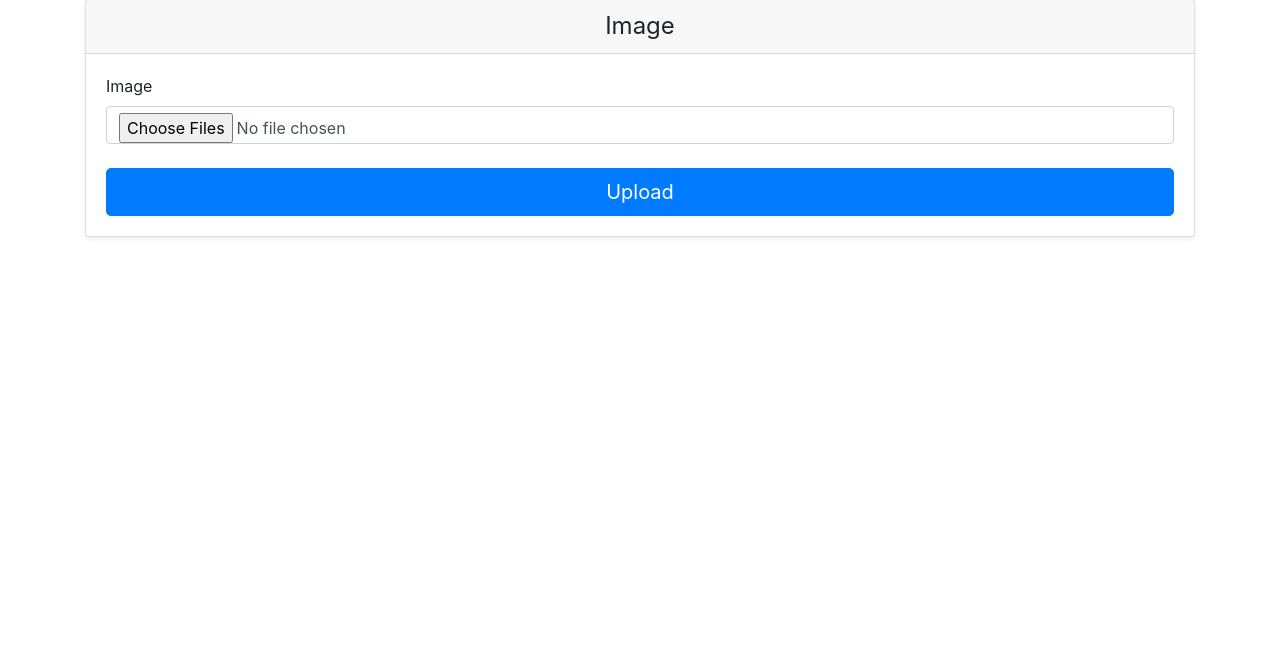
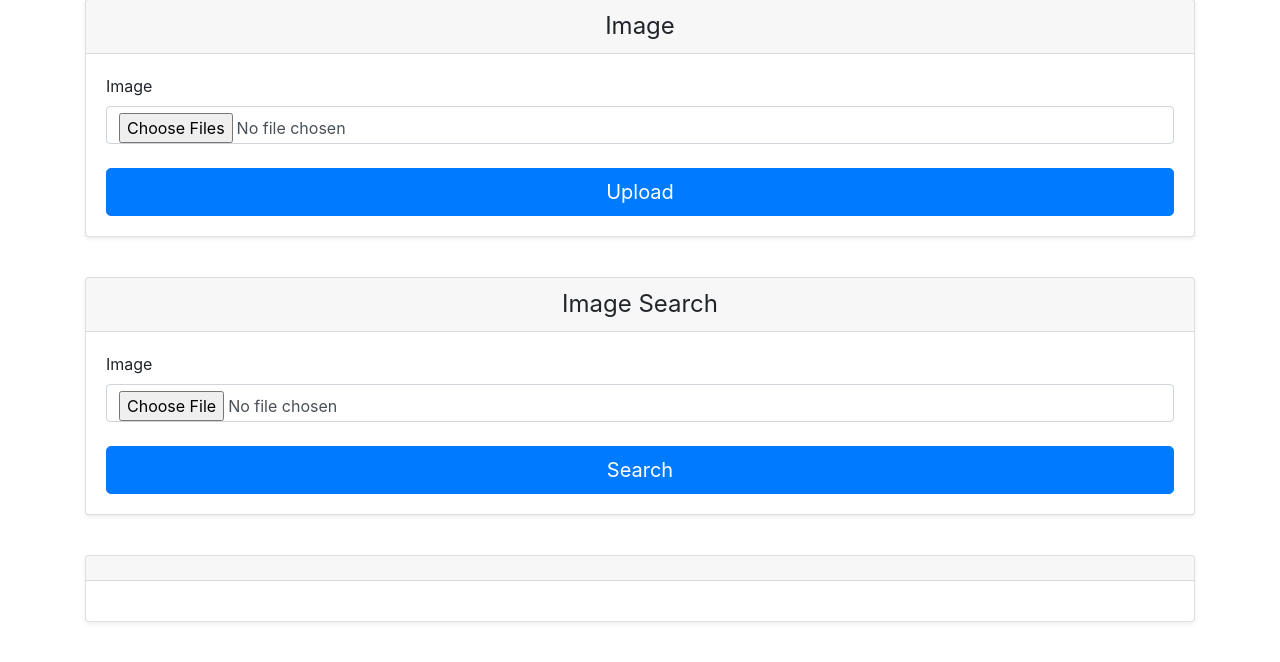
Before and after one commit to Yashkataria/search-and-upload-images, a Flask app: template templates/home.html in a window 1280 px wide. Shown: the part 74-736 px from the top of the page. Run offline with Flask 2, Linux system fonts and the light colour scheme; the template is opened without the code that fills it, so the values that code supplies are empty; parts of the project's set-up code (start-up, migrations or seed data) failed here and were passed over; some libraries are stand-ins or nearby versions.

Commit message:
Added Image Search
- Added CNN Classifier for Image Comparision
- Offline script for calculating image embeddings
- Changed HTML files for Image Searching

```diff
--- a/app.py
+++ b/app.py
@@ -2,11 +2,15 @@
 from flask import Flask, render_template, url_for, redirect, send_from_directory, request, flash, session, jsonify
 import os, logging
 from werkzeug.utils import secure_filename
+import numpy as np
+from CNN_classifier import FeatureExtractor
+from PIL import Image
+from pathlib import Path
 
 app = Flask(__name__)
 
 HOME_FOLDER = os.path.dirname(os.path.realpath(__file__))
-UPLOAD_FOLDER = '{}/uploads/'.format(HOME_FOLDER)
+UPLOAD_FOLDER = '{}/uploads/img'.format(HOME_FOLDER)
 ALLOWED_EXTENSIONS = set(['jpg','png','jpeg','gif'])
 
 logger = logging.getLogger(__name__)
@@ -23,6 +27,14 @@ logger.addHandler(handler)
 app.config['UPLOAD_FOLDER'] = UPLOAD_FOLDER
 app.config['MAX_CONTENT_LENGTH'] = 16*1024*1024
 app.secret_key = 'h233'
+
+CNN = FeatureExtractor()
+features = []
+img_names = []
+for feature_path in os.listdir( app.config['UPLOAD_FOLDER']+'/../feature'):
+    features.append(np.load(app.config['UPLOAD_FOLDER']+'/../feature/'+feature_path))
+    img_names.append(Path("./upload/") / (feature_path.split('.')[0] + ".jpg"))
+features = np.array(features)
 
 def check_file_extension(filename):
     logging.info('Checking file extension')
@@ -41,7 +53,7 @@ def get_file(path):
 
 @app.route('/')
 def home():
-    return render_template('home.html', names=session.keys())
+    return render_template('home.html', names=os.listdir(app.config['UPLOAD_FOLDER']))
 
 @app.route('/upload/<filename>')
 def uploaded_file(filename):
@@ -74,3 +86,38 @@ def upload():
         flash('File(s) saved')
         return redirect(url_for('home'))
     return redirect(url_for('home'))
+
+@app.route('/search', methods=['GET','POST'])
+def search():
+    if request.method == 'POST':
+        logging.info(app.config['UPLOAD_FOLDER'])
+        image = request.files['query_img']
+        if image.filename == '':
+            flash('No selected file')
+            return redirect(url_for('home'))
+        if image and check_file_extension(image.filename):
+
+            img = Image.open(image.stream)
+
+            query = CNN.extract(img)
+            dists = np.linalg.norm(features-query, axis=1)  # L2 distances to features
+            ids = np.argsort(dists)[:10]  # Top 10 results
+            scores = [(dists[id], img_names[id]) for id in ids]
+            logging.info(scores)
+            logging.info('Saving file')
+            filename = secure_filename(image.filename)
+            create_new_folder(app.config['UPLOAD_FOLDER'])
+            saved_path = os.path.join(app.config['UPLOAD_FOLDER'], filename)
+            image.save(saved_path)
+            session[filename] = True
+        else:
+            flash('Only images are allowed')
+            return redirect(url_for('home'))
+        logging.info('File saved')
+        flash('File(s) saved')
+        return render_template('home.html', image_name=image.filename,
+                               scores=scores)
+    return redirect(url_for('home'))
+
+if __name__ == "__main__":
+    app.run(host ='0.0.0.0', port = 5001)
--- a/requirements.txt
+++ b/requirements.txt
@@ -1 +1,3 @@
-flask
+pillow
+Flask
+tensorflow>=2.0.0
--- a/templates/home.html
+++ b/templates/home.html
@@ -21,6 +21,42 @@
     </div>
   </div>
 
+    <div class="card-deck mb-3">
+      <div class="card mb-4 shadow-sm">
+        <div class="card-header">
+          <h4 class="my-0 font-weight-normal text-center">Image Search</h4>
+        </div>
+        <div class="card-body">
+          <form action="search" method="POST" enctype="multipart/form-data">
+            <label for="long_url">Image</label>
+            <input type="file" class="form-control" name="query_img" id="file" required>
+            <br>
+            <button class="btn btn-primary btn-lg btn-block" type="submit">Search</button>
+          </form>
+        </div>
+      </div>
+    </div>
+
+    <div class="card-deck mb-3">
+      <div class="card mb-4 shadow-sm">
+        <div class="card-header">
+          {% if image_name %}
+            <img src="{{ url_for('uploaded_file',filename=image_name) }}" height="50%" width="50%">
+          {% endif %}
+        </div>
+        <div class="card-body">
+          {% for score in scores %}
+            <figure style="float: left; margin-right: 20px; margin-bottom: 20px;">
+                <img src="{{ score[1] }}" height="25%" width="25%">
+                <figcaption>{{ score[0] }}</figcaption>
+            </figure>
+            {% endfor %}
+        </div>
+      </div>
+    </div>
+
+
+
     {% if names %}
     <div class="card-deck mb-3">
         <div class="card mb-4 shadow-sm">
```
Also changed, not shown: CNN_classifier.py (added, +18 -0 lines), offline.py (added, +13 -0 lines), 2 other files. Lines whose indentation alone changed are shown as unchanged.
